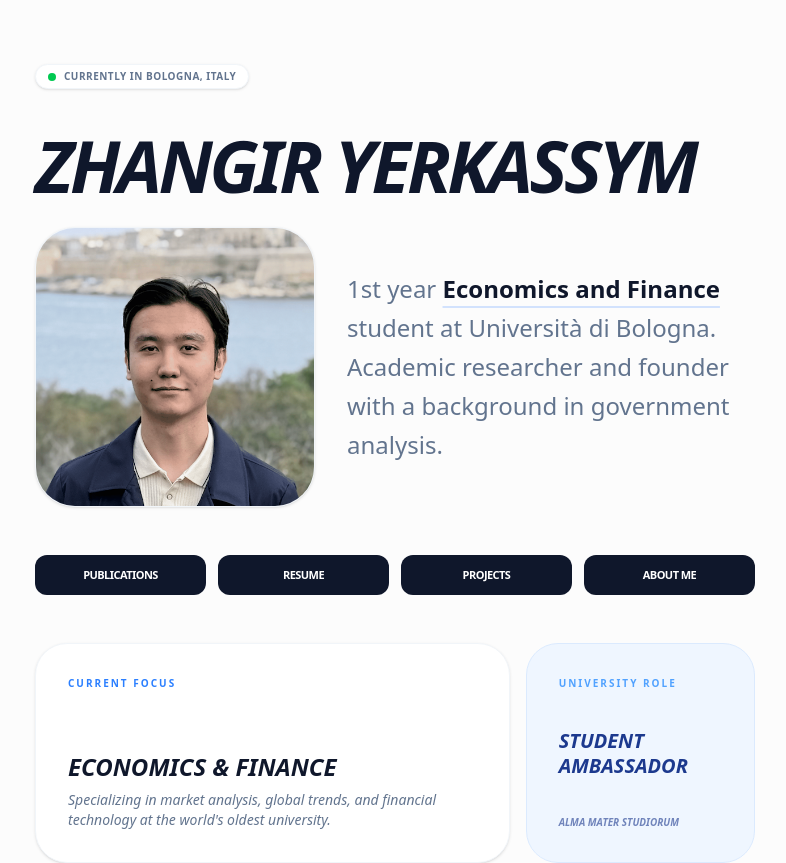
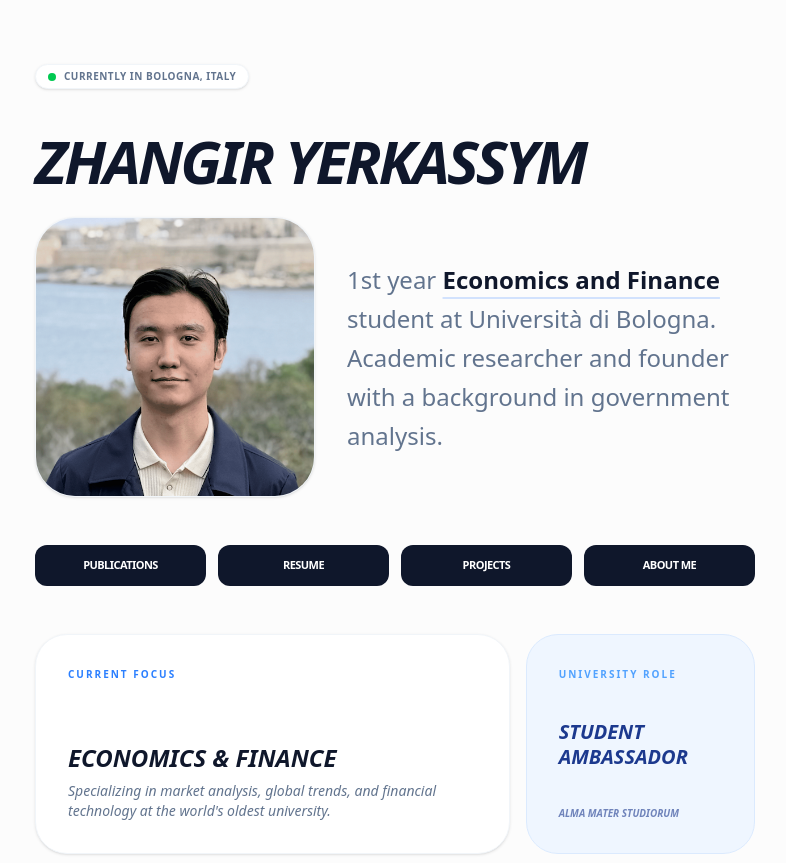
Before and after one commit to JuneiBrunei/jonyportfolio, a Next.js app: page / in a window 1280 px wide. Shown: the top 863 px of the page, without its empty margins (245-1031 px from the left). Built offline with nearby package versions, Linux system fonts and the light colour scheme.

Commit message:
final site version

```diff
--- a/app/page.tsx
+++ b/app/page.tsx
@@ -18,9 +18,9 @@ export default function Home() {
 
         <header className="mb-12 flex flex-col gap-8">
   {/* Имя сверху */}
-  <h1 className="text-5xl md:text-7xl font-black tracking-tighter uppercase italic text-slate-900 leading-[0.8]">
-    Zhangir Yerkassym
-  </h1>
+  <h1 className="text-4xl md:text-6xl font-black tracking-tighter uppercase italic text-slate-900 leading-[0.8]">
+  Zhangir Yerkassym
+</h1>
 
   {/* Контентная часть: выравнивание по центру (items-center) */}
   <div className="grid grid-cols-1 md:grid-cols-[280px_1fr] gap-8 items-center">
```
